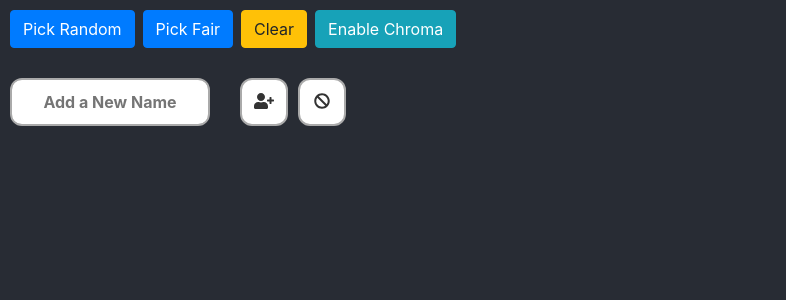
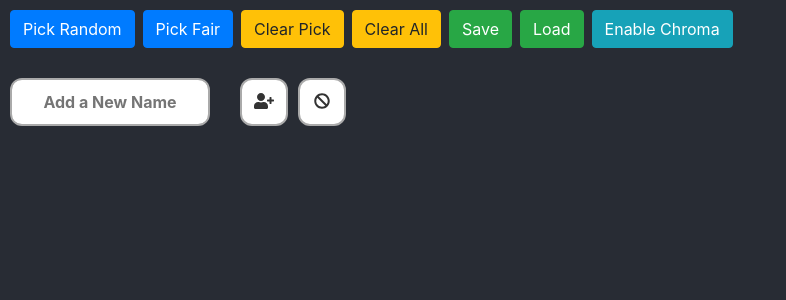
Before and after one commit to NicholasMead/pick-o-matic, a React (Create React App) app: page / in a window 1280 px wide. Shown: the top 300 px of the page, without its empty margins (0-786 px from the left). Built offline with nearby package versions, Linux system fonts and the light colour scheme.

Commit message:
Adds file save/load

```diff
--- a/src/App.js
+++ b/src/App.js
@@ -1,5 +1,5 @@
 import './App.css';
-import React from 'react';
+import React, { useEffect } from 'react';
 
 import { MemberControl } from './components/MemberControl';
 import { MemberTag } from './components/MemberTag';
@@ -7,6 +7,7 @@ import { Member } from './models/member'
 
 import { FontAwesomeIcon } from '@fortawesome/react-fontawesome'
 import { MemberInput } from './components/MemberInput';
+import { LoadFromCSV, SaveToCSV } from './services/saveLoadService';
 
 function App() {
 
@@ -51,6 +52,14 @@ function App() {
   const clearPick = () => {
     setPickIndex(-1);
     setPickCountdown(-1);
+  }
+
+  const clearAll = () => {
+    clearPick();
+    members.forEach(m => {
+      m.score = 0;
+      m.selectedCount = 0;
+    });
   }
 
   const changeMemberScore = (index, change) => {
@@ -117,6 +126,25 @@ function App() {
     setMembers(copy);
   }, [members]);
 
+  const save = () => {
+    SaveToCSV(members);
+  }
+
+  const load = () => {
+    const fileSelector = document.createElement('input');
+    fileSelector.setAttribute('type', 'file');
+
+    fileSelector.addEventListener('change', async (e) => {
+      var filePath = e.target.files[0];
+      var newMembers = await LoadFromCSV(filePath);
+
+      if(newMembers)
+        setMembers(newMembers);
+    })
+
+    fileSelector.click();
+  }
+
   React.useEffect(() => {
     if(pickCountdown < 0)
     {
@@ -148,7 +176,10 @@ function App() {
       <div class="actions" style={{margin: 10}}>
         <div class="btn btn-primary mr-2" onClick={pickRandom}>Pick Random</div>
         <div class="btn btn-primary mr-2" onClick={pickFair}>Pick Fair</div>
-        <div class="btn btn-warning mr-2" onClick={clearPick}>Clear</div>
+        <div class="btn btn-warning mr-2" onClick={clearPick}>Clear Pick</div>
+        <div class="btn btn-warning mr-2" onClick={clearAll}>Clear All</div>
+        <div class="btn btn-success mr-2" onClick={save}>Save</div>
+        <div class="btn btn-success mr-2" onClick={load}>Load</div>
         <div class="btn btn-info" onClick={() => setChromaKey(k => !k)}>{chromaKey ? "Disable Chroma" : "Enable Chroma"}</div>
       </div>
       <div class="members-board" style={{margin: 10, marginTop: 30}}>
--- /dev/null
+++ b/src/services/saveLoadService.js
@@ -0,0 +1,31 @@
+import { Member } from "../models/member";
+
+export const LoadFromCSV = async (file) => {
+
+    let newMembers = await file.text();
+    newMembers = JSON.parse(newMembers);
+
+    newMembers
+        .filter(m => m.name)
+        .map(m => {
+            let member = Member(m.name);
+            member.score = m.score ?? 0;
+            member.selectedCount = m.selectedCount ?? 0;
+            return member;
+        });
+
+    return newMembers;
+}
+
+export const SaveToCSV = async (members) => {
+    var data = JSON.stringify(members) //await new CSV(members).toString();
+
+    let blob = new Blob([data], {type:'text/csv;charset-utf-8'});
+    let url = URL.createObjectURL(blob);
+
+    let pom = document.createElement('a');
+    pom.href = url;
+    pom.setAttribute('download', 'members.json');
+    pom.click();
+
+}
```
